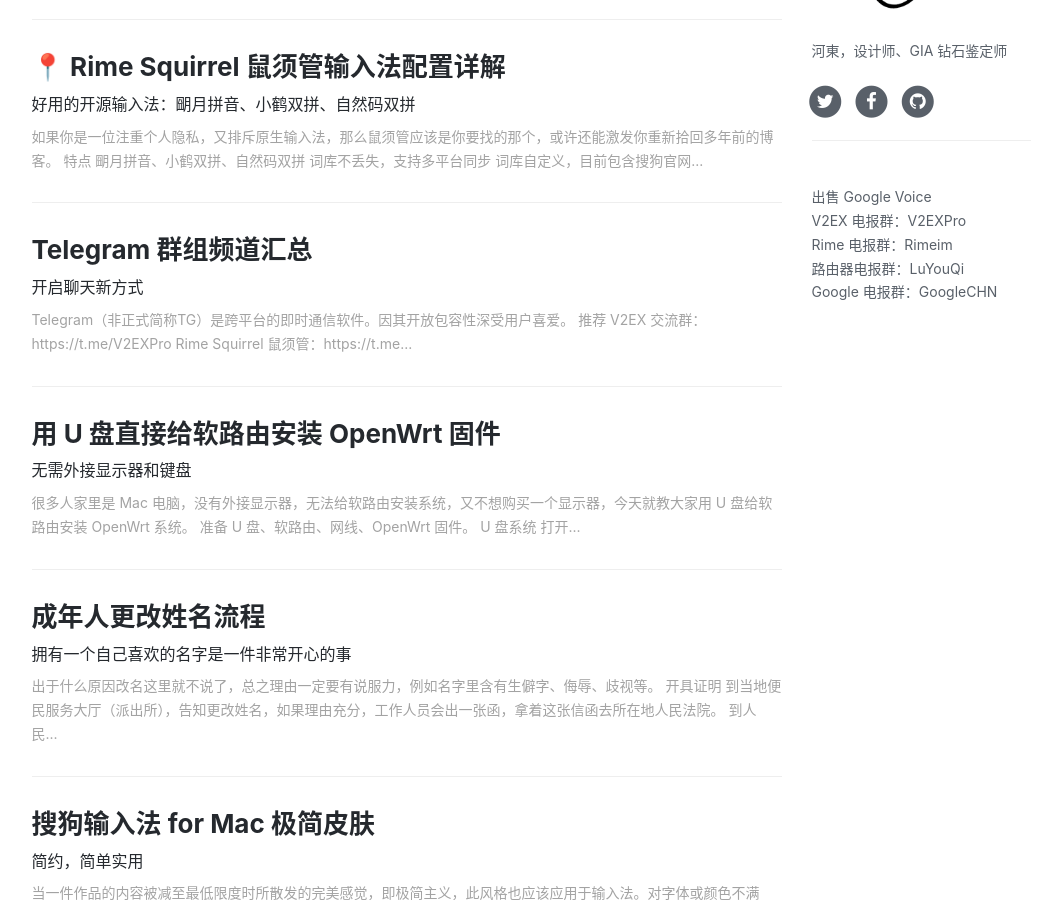
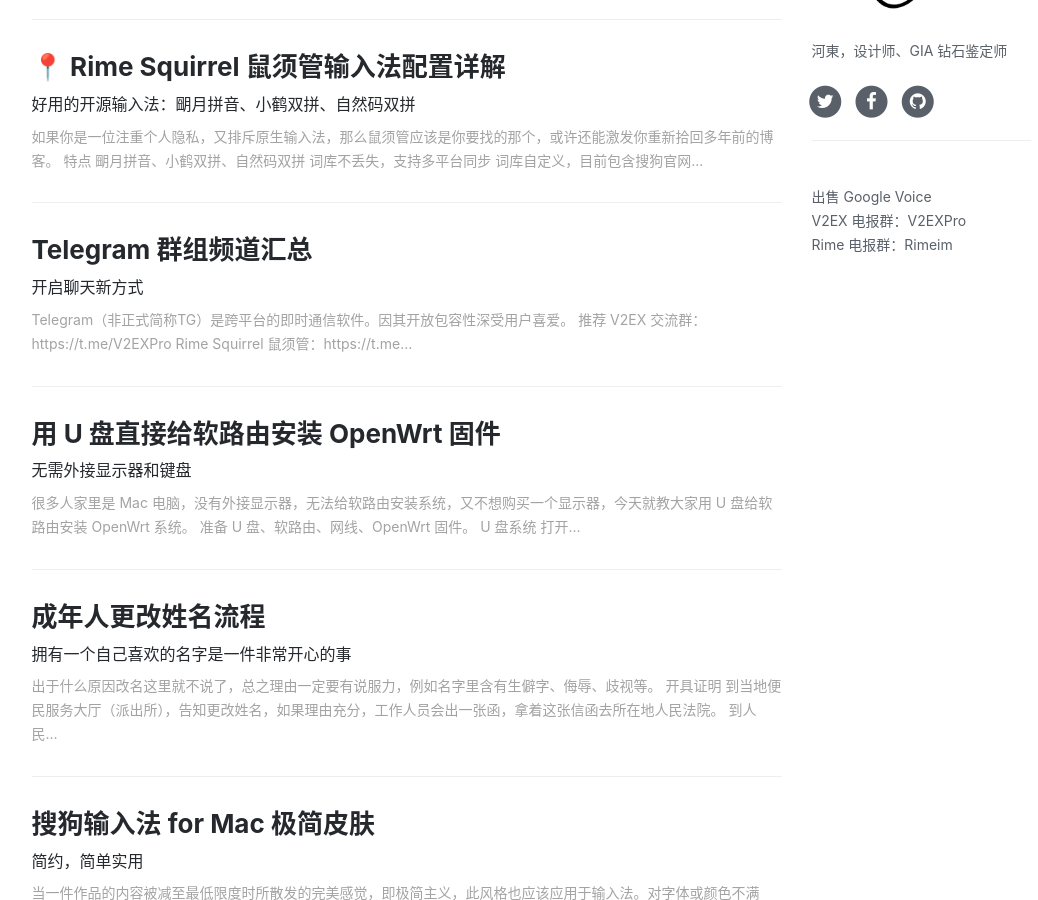
Before and after one commit to ssnhd/ssnhd.github.io, a Jekyll site: the page built from index.html, in a window 1280 px wide and 900 px high, scrolled down 784 px. Shown: the whole window, without its empty margins (136-1174 px from the left). Built offline with Jekyll 4.4.1, drawn with Linux system fonts in a browser that asks for light colours; nearby versions of some CDN libraries; the list of posts is cut into pages by our own code; comment, search, counter and statistics services are not loaded.

Commit message:
Update _config.yml

```diff
--- a/_config.yml
+++ b/_config.yml
@@ -95,6 +95,4 @@
     { title: "出售 Google Voice", href: "https://t.me/gv188/" },
     { title: "V2EX 电报群：V2EXPro", href: "https://t.me/V2EXPro/" },
     { title: "Rime 电报群：Rimeim", href: "https://t.me/rimeim/" },
-    { title: "路由器电报群：LuYouQi", href: "https://t.me/luyouqi/" },
-    { title: "Google 电报群：GoogleCHN", href: "https://t.me/googlechn/" },
   ]
```
